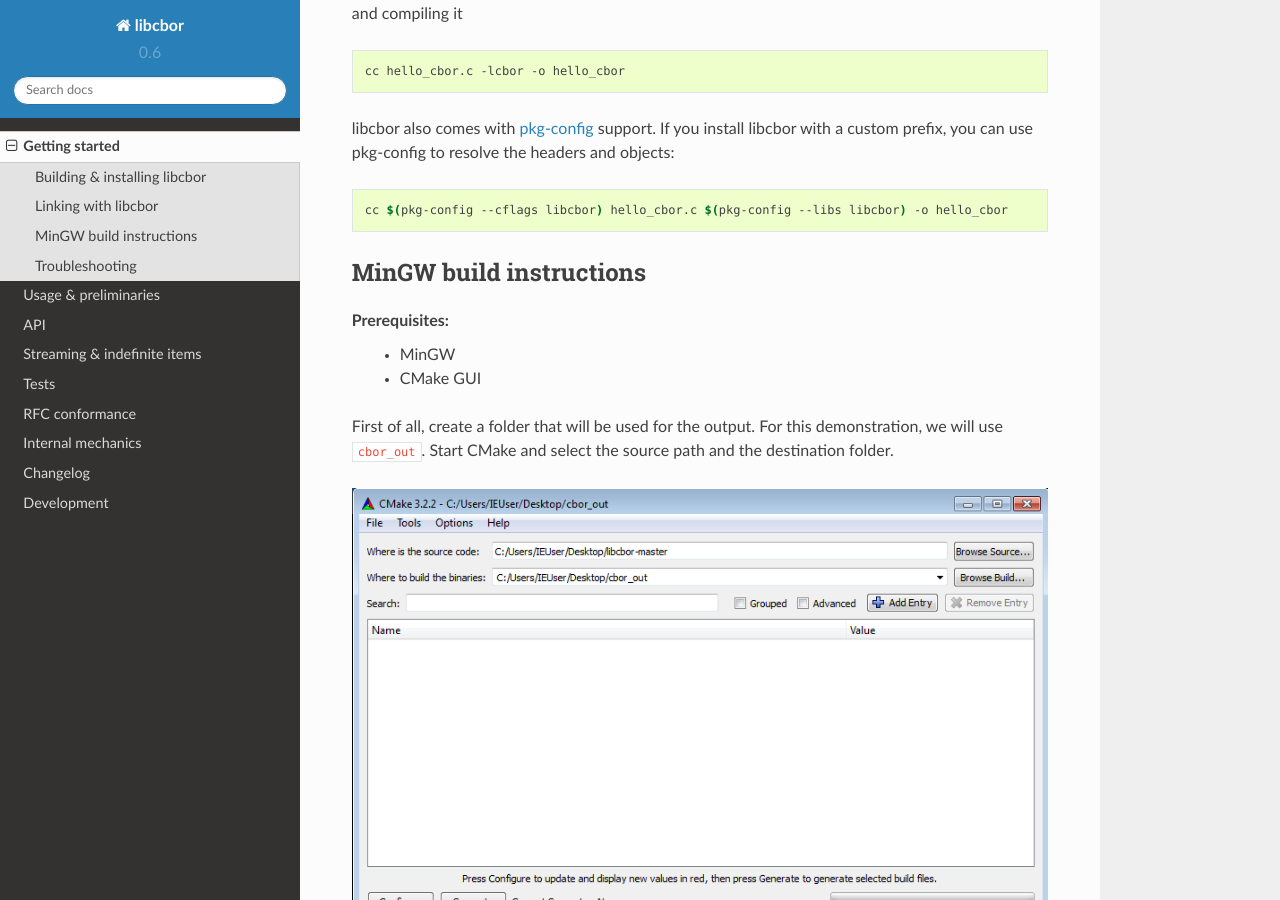
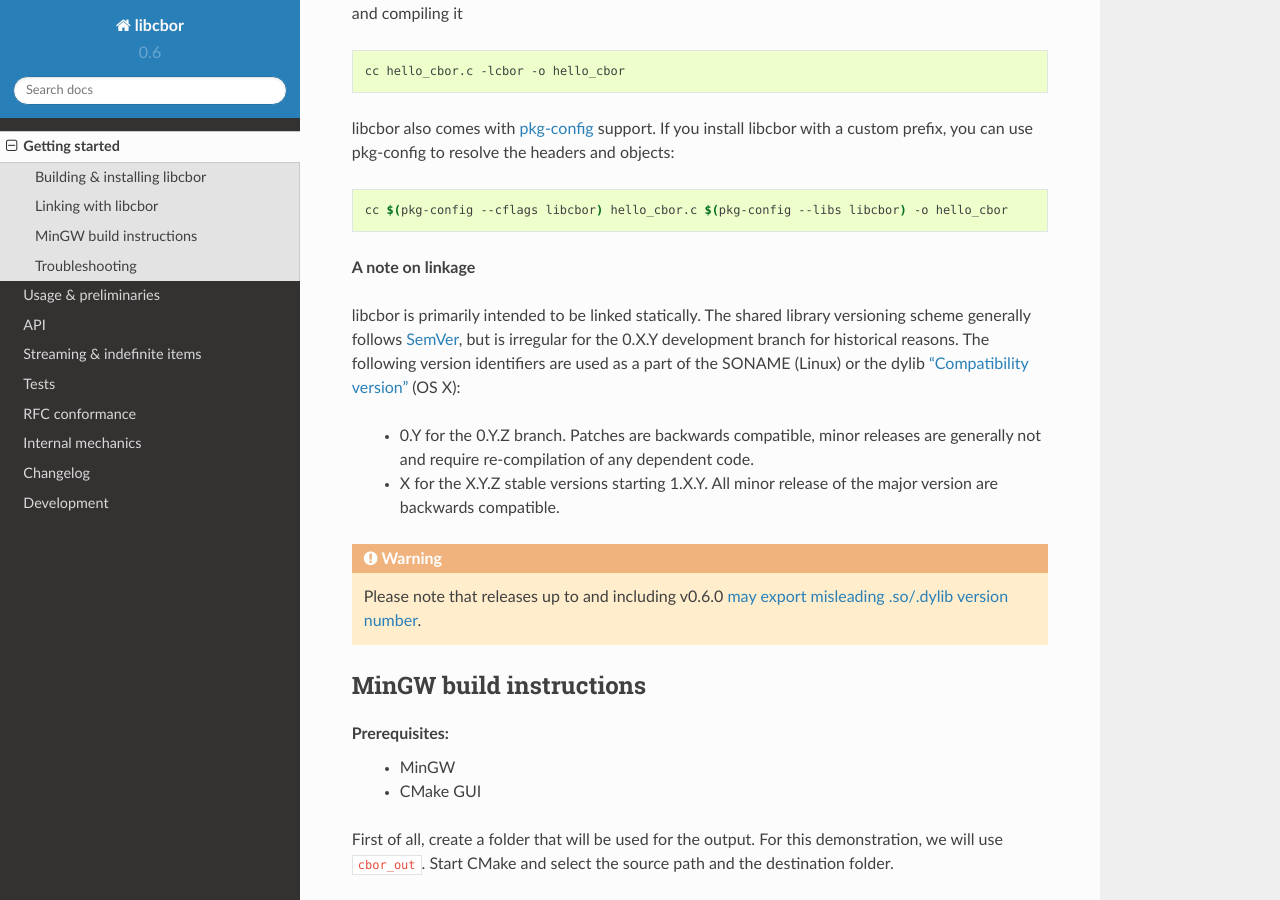
Before and after one commit to PJK/libcbor, a Sphinx documentation site: the page built from doc/source/getting_started.rst, in a window 1280 px wide and 900 px high, scrolled down 2753 px. Built offline with Sphinx 7.4.7 and the Read the Docs theme 2.0.0, drawn with Linux system fonts in a browser that asks for light colours.

Commit message:
Add release note and update docs

```diff
--- a/doc/source/getting_started.rst
+++ b/doc/source/getting_started.rst
@@ -123,6 +123,16 @@ libcbor also comes with `pkg-config <https://wiki.freedesktop.org/www/Software/p
     cc $(pkg-config --cflags libcbor) hello_cbor.c $(pkg-config --libs libcbor) -o hello_cbor
 
 
+**A note on linkage**
+
+libcbor is primarily intended to be linked statically. The shared library versioning scheme generally follows `SemVer <https://semver.org/>`_, but is irregular for the 0.X.Y development branch for historical reasons. The following version identifiers are used as a part of the SONAME (Linux) or the dylib `"Compatibility version" <https://developer.apple.com/library/archive/documentation/DeveloperTools/Conceptual/DynamicLibraries/100-Articles/CreatingDynamicLibraries.html>`_ (OS X):
+
+  - 0.Y for the 0.Y.Z branch. Patches are backwards compatible, minor releases are generally not and require re-compilation of any dependent code.
+  - X for the X.Y.Z stable versions starting 1.X.Y. All minor release of the major version are backwards compatible.
+
+.. warning:: Please note that releases up to and including v0.6.0 `may export misleading .so/.dylib version number <https://github.com/PJK/libcbor/issues/52>`_.
+
+
 MinGW build instructions
 ---------------------------
 Prerequisites:
```
Also changed, not shown: CHANGELOG.md (+2 -0 lines).
